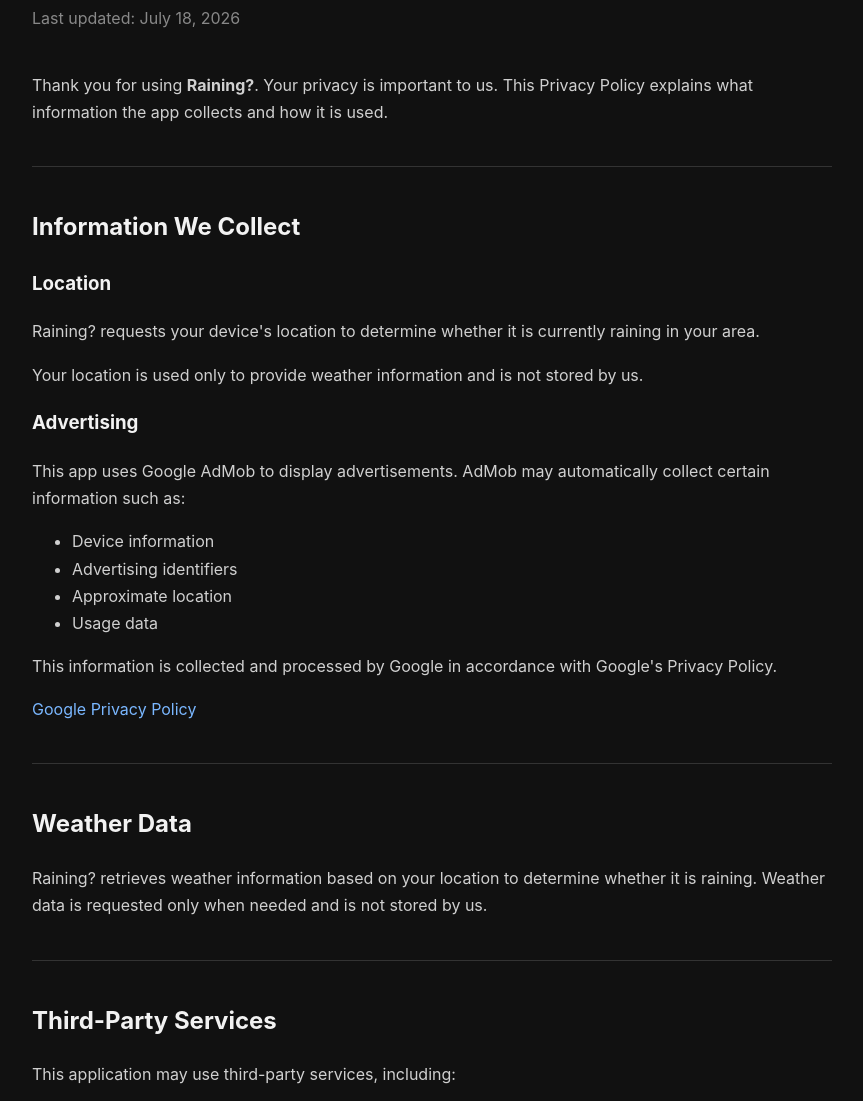
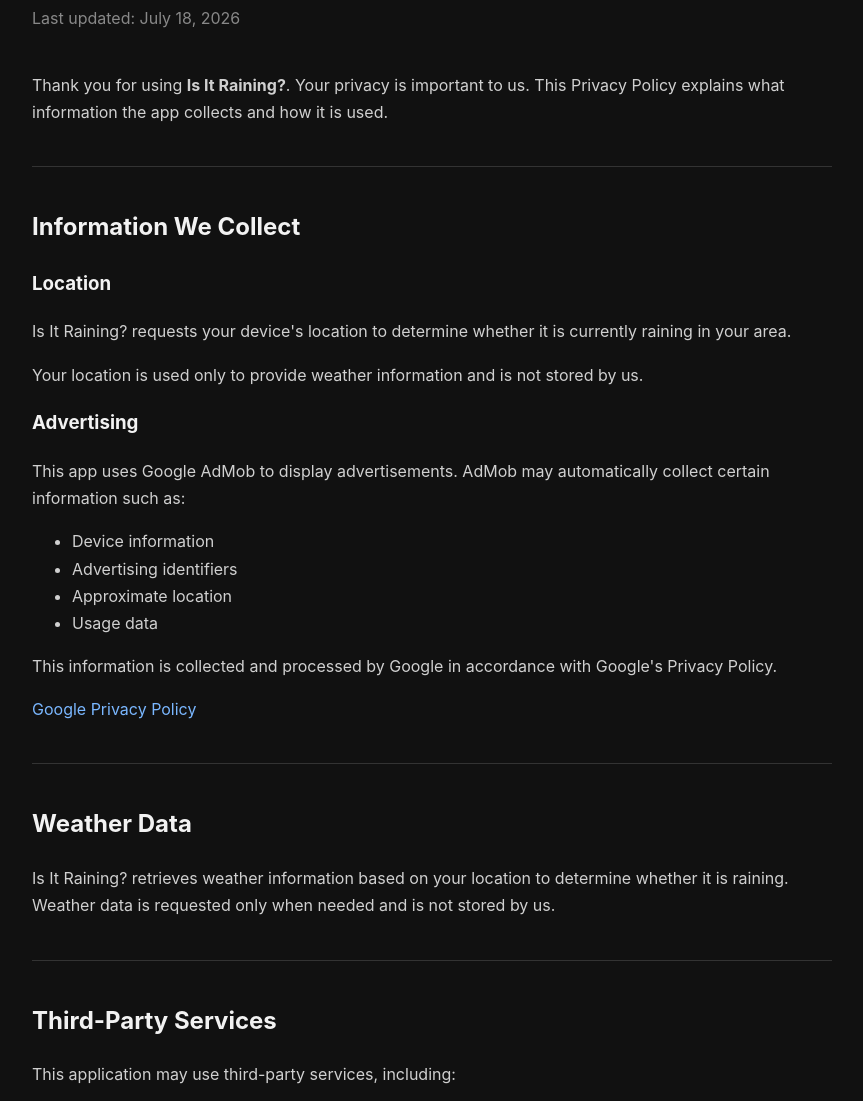
Before and after one commit to ThinkGeoduck/privacy-policy, a plain HTML site: page index.html in a window 1280 px wide. Shown: the part 150-1251 px from the top of the page, without its empty margins (208-1071 px from the left). Drawn offline with Linux system fonts and the light colour scheme.

Commit message:
Update app name from 'Raining?' to 'Is It Raining?'

```diff
--- a/index.html
+++ b/index.html
@@ -3,7 +3,7 @@
 <head>
   <meta charset="UTF-8" />
   <meta name="viewport" content="width=device-width, initial-scale=1.0" />
-  <title>Privacy Policy | Raining?</title>
+  <title>Privacy Policy | Is It Raining?</title>
 
   <style>
     body {
@@ -56,7 +56,7 @@
 <p class="date">Last updated: July 18, 2026</p>
 
 <p>
-Thank you for using <strong>Raining?</strong>.
+Thank you for using <strong>Is It Raining?</strong>.
 Your privacy is important to us. This Privacy Policy explains what information the app collects and how it is used.
 </p>
 
@@ -67,7 +67,7 @@
 <h3>Location</h3>
 
 <p>
-Raining? requests your device's location to determine whether it is currently raining in your area.
+Is It Raining? requests your device's location to determine whether it is currently raining in your area.
 </p>
 
 <p>
@@ -103,7 +103,7 @@
 <h2>Weather Data</h2>
 
 <p>
-Raining? retrieves weather information based on your location to determine whether it is raining. Weather data is requested only when needed and is not stored by us.
+Is It Raining? retrieves weather information based on your location to determine whether it is raining. Weather data is requested only when needed and is not stored by us.
 </p>
 
 <hr>
@@ -128,7 +128,7 @@
 <h2>Children's Privacy</h2>
 
 <p>
-Raining? is suitable for general audiences. The app does not knowingly collect personal information from children.
+Is It Raining? is suitable for general audiences. The app does not knowingly collect personal information from children.
 </p>
 
 <hr>
```
